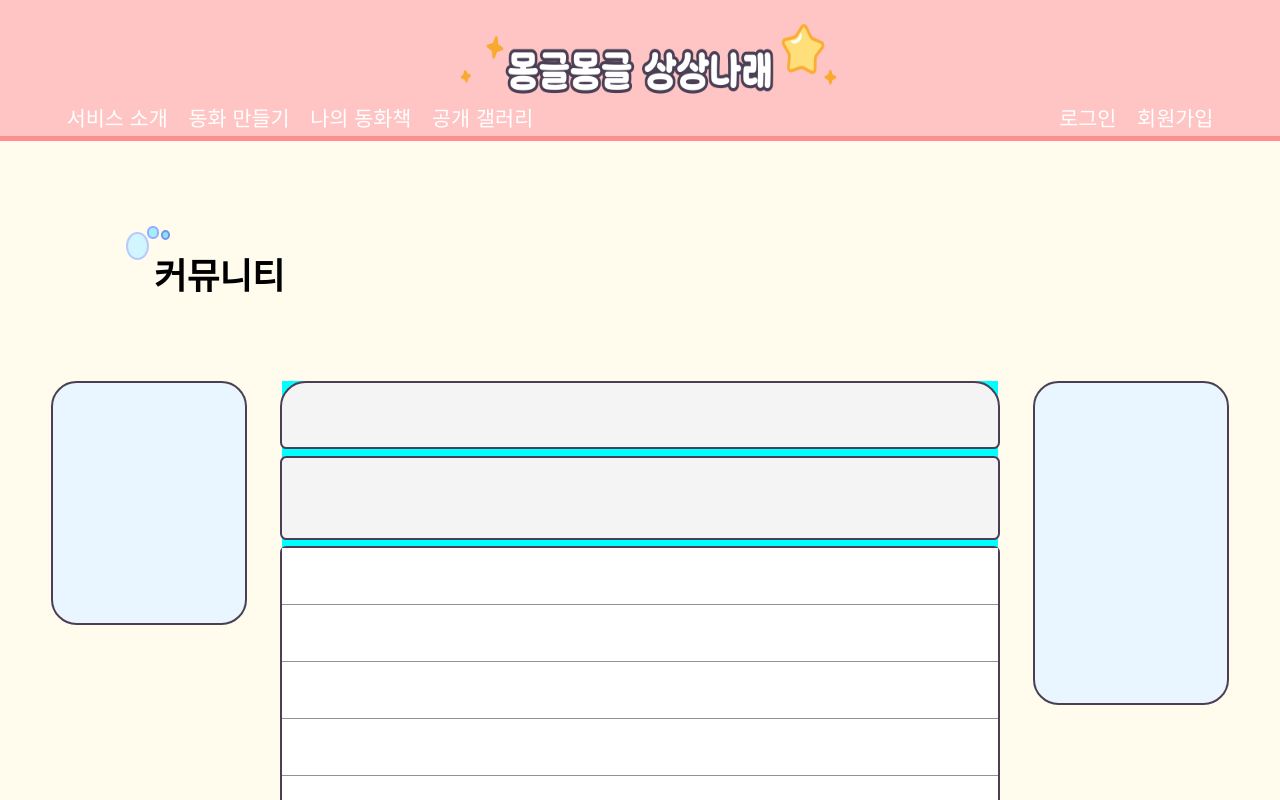
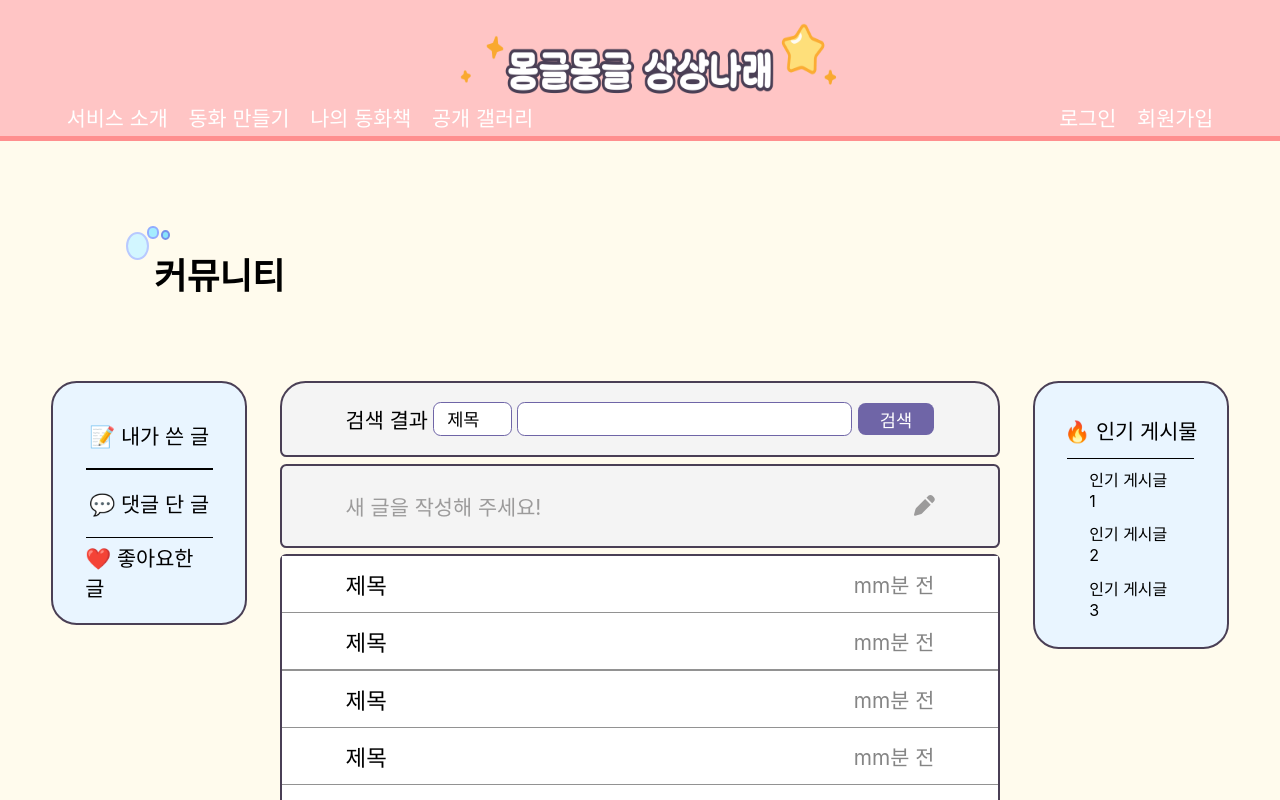
Before and after one commit to yANUs-3-Team/FE, a React (Create React App) app: page /community in a window 1280 px wide. Shown: the top 800 px of the page. Built offline with nearby package versions, Linux system fonts and the light colour scheme; a web font is replaced by a local one.

Commit message:
⚡️ :: 커뮤니티 퍼블리싱 중

```diff
--- a/src/component/Css/community.css
+++ b/src/component/Css/community.css
@@ -69,7 +69,7 @@
   font-weight: bold;
 }
 
-.commu_wholeBox{
+.commu_wholeBox {
   width: calc(100%-4vw);
   margin: 10vh 4vw;
 
@@ -78,12 +78,42 @@
 }
 
 .commu_myContainer {
-  width: 15vw;
-  height: 30vh;
+  width: 11vw;
+  height: 26vh;
+  padding: 2vh 2vw;
+
+  display: flex;
+  flex-direction: column;
+  justify-content: center;
+  align-items: center;
 
   background-color: #e9f5ff;
   border: 0.2vw solid #4a3f55;
   border-radius: 2vw;
+}
+
+.commu_myButton {
+  width: 10vw;
+  height: 6vh;
+
+  display: flex;
+  justify-content: center;
+  align-items: center;
+
+  font-size: 2.6vh;
+  border-radius: 0.5vw;
+}
+
+.commu_myButton:hover {
+  background-color: #D1E2F5;
+}
+
+.commu_myContour {
+  width: 90%;
+  height: 0.1vw;
+  margin: 1.2vh 0;
+
+  background-color: black;
 }
 
 .commu_mainBox {
@@ -93,26 +123,87 @@
   flex-direction: column;
   align-items: center;
   gap: 0.8vh;
-
-  background-color: aqua;
 }
 
 .commu_topContainer {
-  width: 100%;
-  height: 8vh;
+  width: 46vw;
+  height: 9vh;
+  padding: 0 5vw;
+
+  display: flex;
+  justify-content: space-between;
+  align-items: center;
 
   background-color: #F4F4F4;
   border: 0.2vw solid #4a3f55;
   border-radius: 2vw 2vw 0.5vw 0.5vw;
 }
 
+.commu_topText {
+  font-size: 2.6vh;
+}
+
+.commu_topSelect {
+  all: unset;
+
+  width: 4vw;
+  height: 4vh;
+  padding: 0 1vw;
+
+  display: flex;
+  align-items: center;
+
+  background-color: white;
+  border: 0.1vw solid #6F65A7;
+  border-radius: 0.6vw;
+  font-size: 2.2vh;
+}
+
+.commu_topInput {
+  all: unset;
+
+  width: 22vw;
+  height: 4vh;
+  padding: 0 2vw;
+
+  display: flex;
+  justify-content: center;
+  align-items: center;
+
+  background-color: white;
+  border: 0.1vw solid #6F65A7;
+  border-radius: 0.6vw;
+  font-size: 2.2vh;
+}
+
+.commu_topButton {
+  width: 6vw;
+  height: 4vh;
+
+  display: flex;
+  justify-content: center;
+  align-items: center;
+
+  background-color: #6F65A7;
+  border-radius: 0.6vw;
+  color: white;
+  font-size: 2.2vh;
+}
+
 .commu_writeContainer {
-  width: 100%;
+  width: 46vw;
   height: 10vh;
+  padding: 0 5vw;
+
+  display: flex;
+  justify-content: space-between;
+  align-items: center;
 
   background-color: #F4F4F4;
   border: 0.2vw solid #4a3f55;
   border-radius: 0.5vw;
+  color: #9C9B9B;
+  font-size: 2.6vh;
 }
 
 .commu_listContainer {
@@ -123,11 +214,32 @@
 }
 
 .commu_postContainer {
-  width: 100%;
+  width: 46vw;
   height: 7vh;
+  padding: 0 5vw;
+
+  display: flex;
+  justify-content: space-between;
+  align-items: center;
 
   background-color: white;
-  border-bottom: 0.2vh solid #929292;
+}
+
+.commu_postTitle {
+  font-size: 2.8vh;
+}
+
+.commu_postDate {
+  font-size: 2.6vh;
+  color: #858585;
+}
+
+.commu_postContour {
+  width: 100%;
+  height: 0.1vw;
+
+  background-color: #929292;
+  ;
 }
 
 .commu_bottomContainer {
@@ -140,10 +252,53 @@
 }
 
 .commu_bestContainer {
-  width: 15vw;
-  height: 40vh;
+  width: 11vw;
+  height: 25vh;
+  padding: 4vh 2vw;
+
+  display: flex;
+  flex-direction: column;
+  justify-content: space-between;
+  align-items: center;
 
   background-color: #e9f5ff;
   border: 0.2vw solid #4a3f55;
   border-radius: 2vw;
 }
+
+.commu_bestTitle {
+  font-size: 2.6vh;
+}
+
+.commu_bestContour {
+  width: 90%;
+  height: 0.1vw;
+  margin: 1.2vh 0;
+
+  background-color: black;
+}
+
+.commu_bestPostBox {
+  width: 10.5vw;
+  height: 18vh;
+
+  display: flex;
+  flex-direction: column;
+  align-items: center;
+}
+
+.commu_bestPost {
+  width: 6.5vw;
+  height: 4.4vh;
+  padding: 0 1.5vw;
+
+  display: flex;
+  align-items: center;
+
+  font-size: 2vh;
+  border-radius: 0.5vw;
+}
+
+.commu_bestPost:hover {
+  background-color: #D1E2F5;
+}
--- a/src/pages/community.js
+++ b/src/pages/community.js
@@ -1,5 +1,7 @@
 import Footer from "../component/footer";
 import "../component/Css/community.css";
+import { FontAwesomeIcon } from '@fortawesome/react-fontawesome';
+import { faPen } from '@fortawesome/free-solid-svg-icons';
 
 function Community() {
   return (
@@ -15,21 +17,82 @@ function Community() {
         </div>
 
         <div className="commu_wholeBox">
-          <div className="commu_myContainer"></div>
+          <div className="commu_myContainer">
+            <div className="commu_myButton">📝 내가 쓴 글</div>
+            <div className="commu_myContour"></div>
+            <div className="commu_myButton">💬 댓글 단 글</div>
+            <div className="commu_myContour"></div>
+            <div className="commu_myButton">❤️ 좋아요한 글</div>
+          </div>
+
           <div className="commu_mainBox">
-            <div className="commu_topContainer"></div>
-            <div className="commu_writeContainer"></div>
+            <div className="commu_topContainer">
+              <div className="commu_topText">검색 결과</div>
+              <select className="commu_topSelect">
+                <option value="title">제목</option>
+                <option value="author">작가</option>
+                <option value="date">날짜</option>
+              </select>
+              <input className="commu_topInput" />
+              <div className="commu_topButton">검색</div>
+            </div>
+
+            <div className="commu_writeContainer">
+              <p>새 글을 작성해 주세요!</p>
+              <FontAwesomeIcon icon={faPen} />
+            </div>
+
             <div className="commu_listContainer">
-              <div className="commu_postContainer"></div>
-              <div className="commu_postContainer"></div>
-              <div className="commu_postContainer"></div>
-              <div className="commu_postContainer"></div>
-              <div className="commu_postContainer"></div>
-              <div className="commu_postContainer"></div>
+              <div className="commu_postContainer">
+                <div className="commu_postTitle">제목</div>
+                <div className="commu_postDate">mm분 전</div>
+              </div>
+              <div className="commu_postContour"></div>
+              <div className="commu_postContainer">
+                <div className="commu_postTitle">제목</div>
+                <div className="commu_postDate">mm분 전</div>
+              </div>
+              <div className="commu_postContour"></div>
+              <div className="commu_postContainer">
+                <div className="commu_postTitle">제목</div>
+                <div className="commu_postDate">mm분 전</div>
+              </div>
+              <div className="commu_postContour"></div>
+              <div className="commu_postContainer">
+                <div className="commu_postTitle">제목</div>
+                <div className="commu_postDate">mm분 전</div>
+              </div>
+              <div className="commu_postContour"></div>
+              <div className="commu_postContainer">
+                <div className="commu_postTitle">제목</div>
+                <div className="commu_postDate">mm분 전</div>
+              </div>
+              <div className="commu_postContour"></div>
+              <div className="commu_postContainer">
+                <div className="commu_postTitle">제목</div>
+                <div className="commu_postDate">mm분 전</div>
+              </div>
+              <div className="commu_postContour"></div>
+              <div className="commu_postContainer">
+                <div className="commu_postTitle">제목</div>
+                <div className="commu_postDate">mm분 전</div>
+              </div>
             </div>
+
             <div className="commu_bottomContainer"></div>
           </div>
-          <div className="commu_bestContainer"></div>
+
+          <div className="commu_bestContainer">
+            <div className="commu_bestTitle">🔥 인기 게시물</div>
+            <div className="commu_bestContour"></div>
+            <div className="commu_bestPostBox">
+              <div className="commu_bestPost">인기 게시글 1</div>
+              <div className="commu_bestContour"></div>
+              <div className="commu_bestPost">인기 게시글 2</div>
+              <div className="commu_bestContour"></div>
+              <div className="commu_bestPost">인기 게시글 3</div>
+            </div>
+          </div>
         </div>
       </div>
       <Footer />
```
